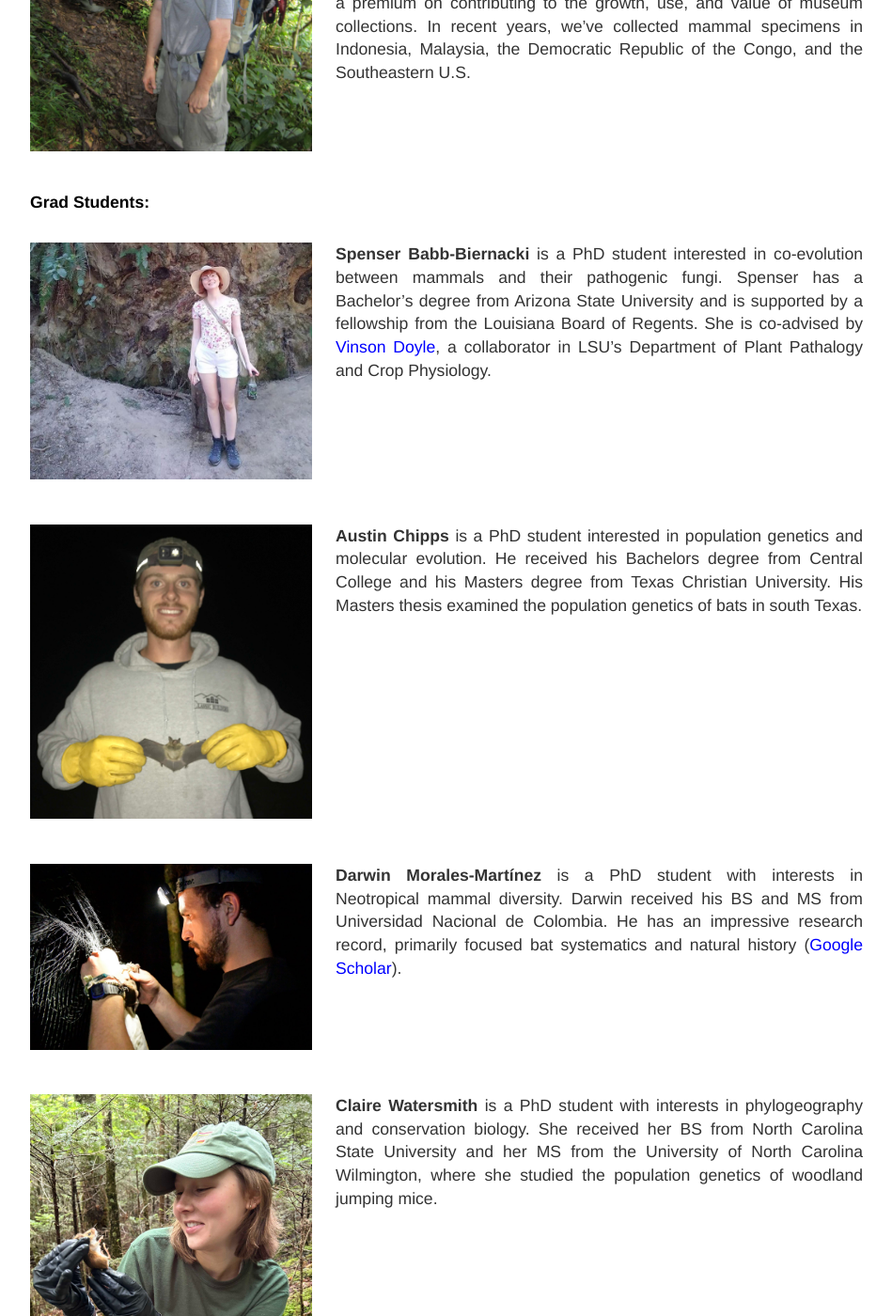
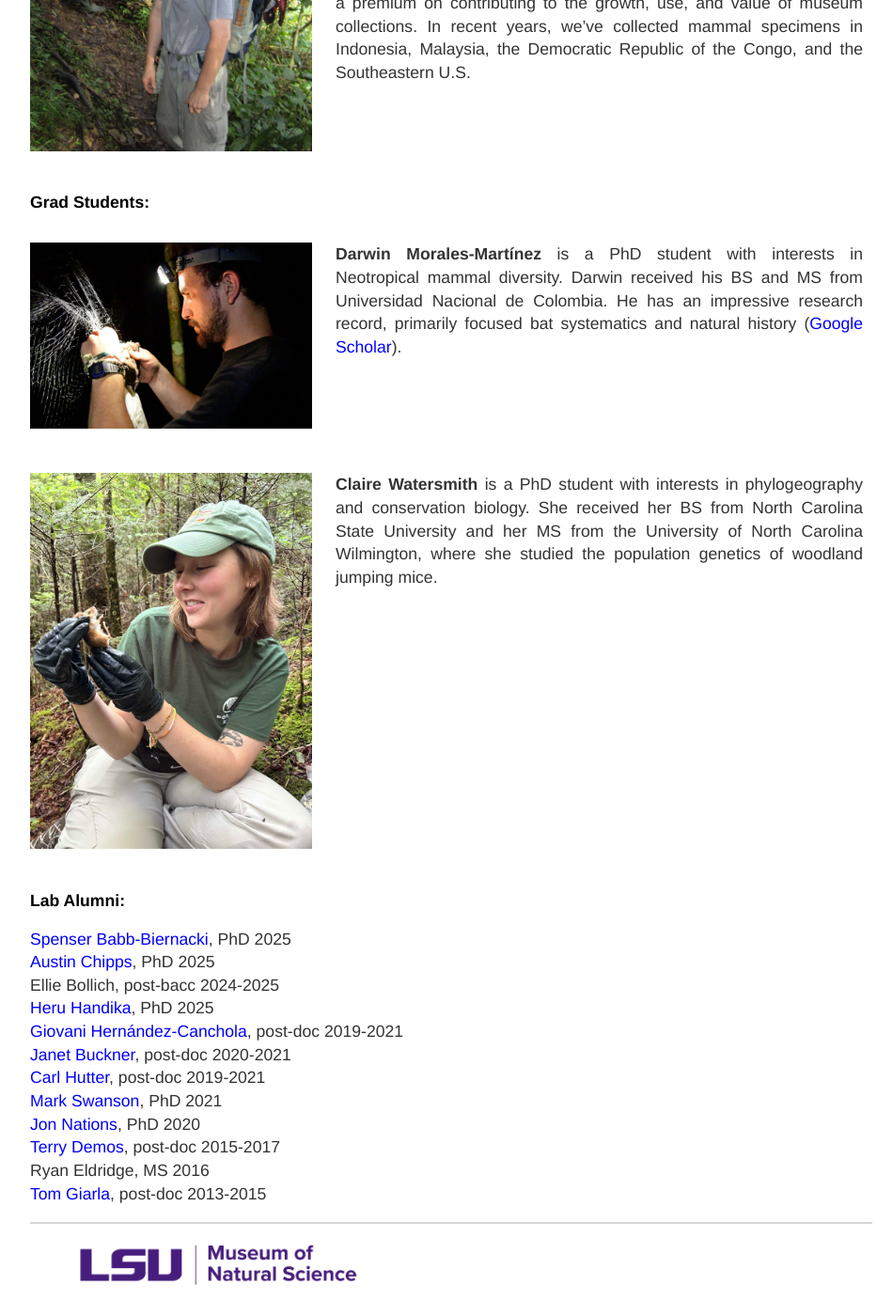
Before and after one commit to esselstyn/esselstyn.github.io, a Jekyll site: the page built from people.md, in a window 1280 px wide and 1400 px high, scrolled down 365 px. Shown: the whole window at 94% size, without its empty margins (160-1109 px from the left). Built offline with Jekyll 4.4.1, drawn with Linux system fonts in a browser that asks for light colours.

Commit message:
updated people

```diff
--- a/people.md
+++ b/people.md
@@ -13,19 +13,6 @@ I am a mammalian systematist with general interests in evolutionary biology and
 
 ## Grad Students:
 <div markdown="1">
-<img src="images/spenser.jpg" class="left" alt="Spenser" width="300">
-
-**Spenser Babb-Biernacki** is a PhD student interested in co-evolution between mammals and their pathogenic fungi. Spenser has a Bachelor's degree from Arizona State University and is supported by a fellowship from the Louisiana Board of Regents. She is co-advised by [Vinson Doyle](https://www.lsu.edu/agriculture/plant/about/faculty-staff/doyle.php), a collaborator in LSU's Department of Plant Pathalogy and Crop Physiology.
-</div>
-
-
-<div markdown="1">
-<img src="images/austin.jpg" class="left" alt="Austin" width="300">
-
-**Austin Chipps** is a PhD student interested in population genetics and molecular evolution. He received his Bachelors degree from Central College and his Masters degree from Texas Christian University.  His Masters thesis examined the population genetics of bats in south Texas.
-</div>
-
-<div markdown="1">
 <img src="images/darwin.jpg" class="left" alt="Darwin" width="300">
 
 **Darwin Morales-Martínez** is a PhD student with interests in Neotropical mammal diversity. Darwin received his BS and MS from Universidad Nacional de Colombia. He has an impressive research record, primarily focused bat systematics and natural history ([Google Scholar](https://scholar.google.com/citations?user=PJhU5VcAAAAJ&hl=es)).
@@ -39,6 +26,8 @@ I am a mammalian systematist with general interests in evolutionary biology and
 
 
 ## Lab Alumni:
+[Spenser Babb-Biernacki](https://scholar.google.com/citations?user=8hl2znQAAAAJ&hl=en), PhD 2025
+[Austin Chipps](https://scholar.google.com/citations?user=5w8sJyIAAAAJ&hl=en), PhD 2025
 Ellie Bollich, post-bacc 2024-2025
 [Heru Handika](https://www.hhandika.com), PhD 2025
 [Giovani Hernández-Canchola](https://scholar.google.com/citations?hl=en&user=B6rbNOEAAAAJ&view_op=list_works), post-doc 2019-2021
```
